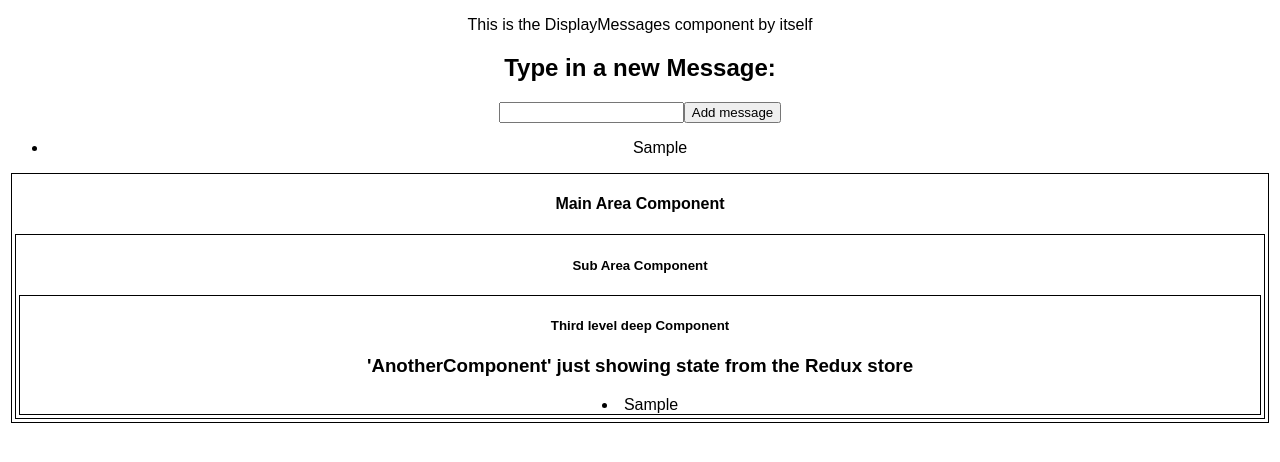
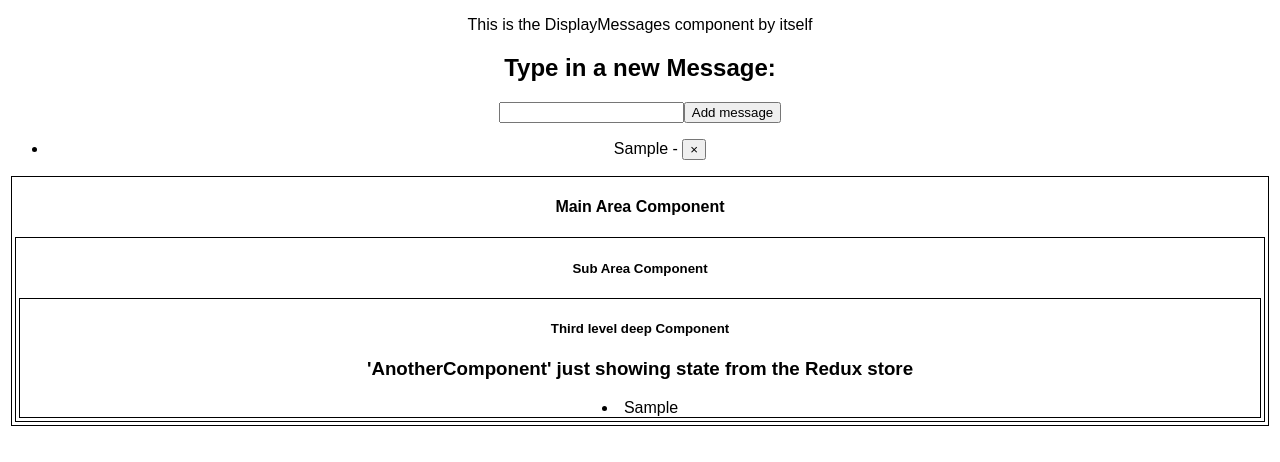
Before and after one commit to bushbass/freeCodeCamp-react-redux, a React (Create React App) app: page / in a window 1280 px wide. Both pictures are taken after typing "Sample" into the empty fields and a click on the button "Add message". Shown: the top 462 px of the page. Built offline with nearby package versions, Linux system fonts and the light colour scheme.

Commit message:
added delete function

```diff
--- a/src/actions/messageActions.js
+++ b/src/actions/messageActions.js
@@ -1,4 +1,5 @@
-export const ADD = "ADD";
+export const ADD = 'ADD';
+export const DELETE = 'DELETE';
 
 export const addMessage = message => {
   return {
@@ -6,3 +7,10 @@ export const addMessage = message => {
     message
   };
 };
+
+export const removeMessage = id => {
+  return {
+    type: DELETE,
+    id
+  };
+};
--- a/src/components/DisplayMessages.js
+++ b/src/components/DisplayMessages.js
@@ -1,15 +1,16 @@
-import React from "react";
-import { addMessage } from "../actions/messageActions";
-import { connect } from "react-redux";
+import React from 'react';
+import { addMessage, removeMessage } from '../actions/messageActions';
+import { connect } from 'react-redux';
 
 class DisplayMessages extends React.Component {
   constructor(props) {
     super(props);
     this.state = {
-      input: ""
+      input: ''
     };
     this.handleChange = this.handleChange.bind(this);
     this.submitMessage = this.submitMessage.bind(this);
+    this.deleteMessage = this.deleteMessage.bind(this);
   }
 
   handleChange(event) {
@@ -18,8 +19,12 @@ class DisplayMessages extends React.Component {
   submitMessage() {
     this.props.submitNewMessage(this.state.input);
     this.setState({
-      input: ""
+      input: ''
     });
+  }
+
+  deleteMessage(id) {
+    this.props.deleteNewMessage(id);
   }
 
   render() {
@@ -28,14 +33,17 @@ class DisplayMessages extends React.Component {
         <h2>Type in a new Message:</h2>
 
         <input
-          type="text"
+          type='text'
           onChange={this.handleChange}
           value={this.state.input}
         />
         <button onClick={this.submitMessage}>Add message</button>
         <ul>
-          {this.props.messages.map(item => (
-            <li key={item}>{item}</li>
+          {this.props.messages.map((item, index) => (
+            <li key={index}>
+              {item} -{' '}
+              <button onClick={() => this.deleteMessage(index)}>&times;</button>
+            </li>
           ))}
         </ul>
       </div>
@@ -53,11 +61,11 @@ const mapDispatchToProps = dispatch => {
   return {
     submitNewMessage: function(message) {
       dispatch(addMessage(message));
+    },
+    deleteNewMessage: function(index) {
+      dispatch(removeMessage(index));
     }
   };
 };
 
-export default connect(
-  mapStateToProps,
-  mapDispatchToProps
-)(DisplayMessages);
+export default connect(mapStateToProps, mapDispatchToProps)(DisplayMessages);
--- a/src/reducers/messageReducer.js
+++ b/src/reducers/messageReducer.js
@@ -1,4 +1,4 @@
-import { ADD } from "../actions/messageActions";
+import { ADD, DELETE } from '../actions/messageActions';
 
 const initialState = [];
 export const messageReducer = (state = initialState, action) => {
@@ -6,6 +6,9 @@ export const messageReducer = (state = initialState, action) => {
     case ADD:
       return [...state, action.message];
 
+    case DELETE:
+      return state.filter((item, index) => index !== action.id);
+
     default:
       return state;
   }
```
Also changed, not shown: src/components/ThirdLevel.js (+4 -3 lines).
